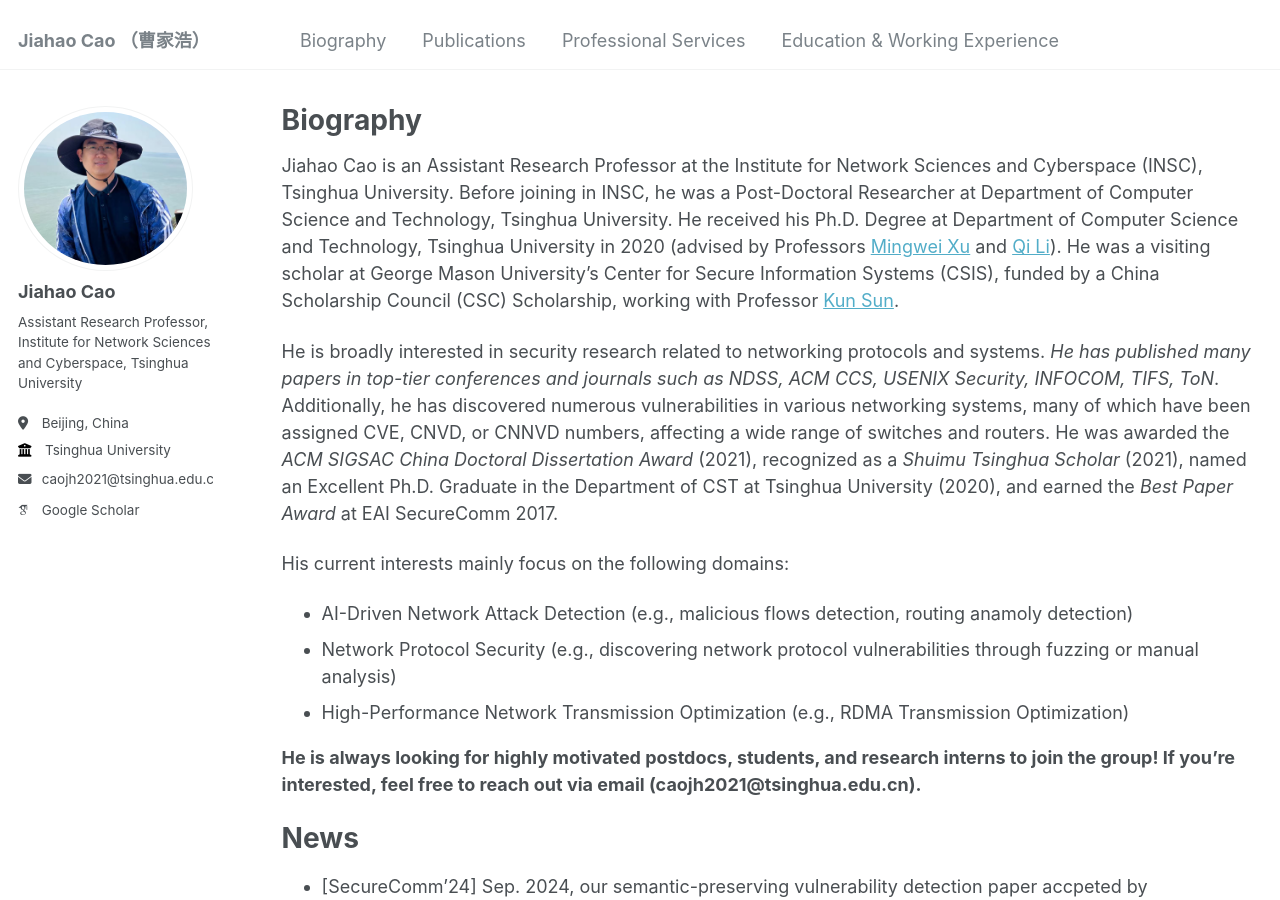
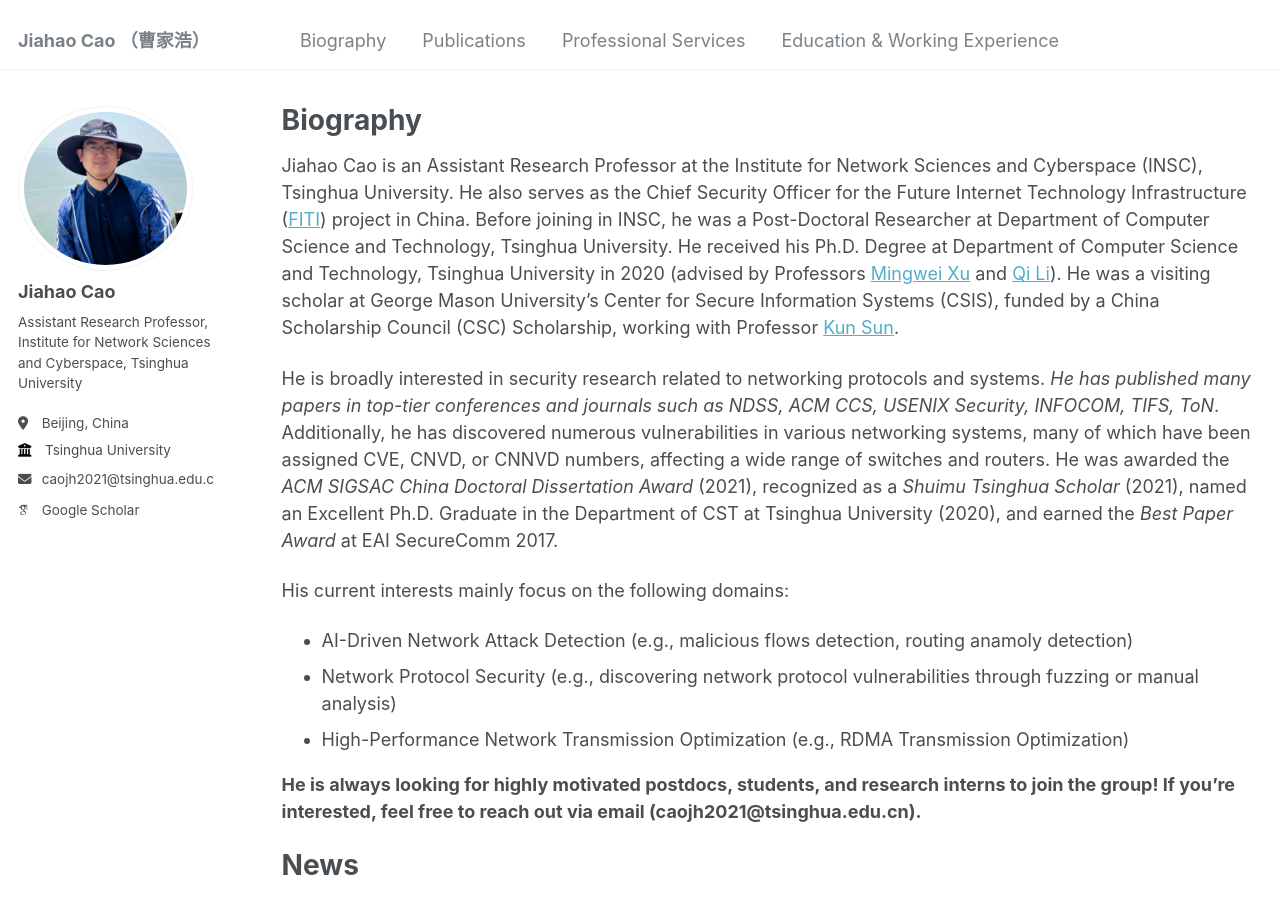
Before and after one commit to caojh15/caojh15.github.io, a Jekyll site: the page built from _pages/about.md, in a window 1280 px wide and 900 px high. Built offline with Jekyll 4.4.1, drawn with Linux system fonts in a browser that asks for light colours; some web fonts are replaced.

Commit message:
Update about.md

```diff
--- a/_pages/about.md
+++ b/_pages/about.md
@@ -8,7 +8,7 @@ redirect_from:
   - /about.html
 ---
 
-Jiahao Cao is an Assistant Research Professor at the Institute for Network Sciences and Cyberspace (INSC), Tsinghua University. Before joining in INSC, he was a Post-Doctoral Researcher at Department of Computer Science and Technology, Tsinghua University. He received his Ph.D. Degree at Department of Computer Science and Technology, Tsinghua University in 2020 (advised by Professors [Mingwei Xu](https://scholar.google.com/citations?user=xL6zuCMAAAAJ&hl=zh-CN) and [Qi Li](https://sites.google.com/site/qili2012/)). He was a visiting scholar at George Mason University's Center for Secure Information Systems (CSIS), funded by a China Scholarship Council (CSC) Scholarship, working with Professor [Kun Sun](https://csis.gmu.edu/ksun/).
+Jiahao Cao is an Assistant Research Professor at the Institute for Network Sciences and Cyberspace (INSC), Tsinghua University. He also serves as the Chief Security Officer for the Future Internet Technology Infrastructure ([FITI](https://english.news.cn/20231113/03cca2c31e654655b3473830500c9bb5/c.html)) project in China. Before joining in INSC, he was a Post-Doctoral Researcher at Department of Computer Science and Technology, Tsinghua University. He received his Ph.D. Degree at Department of Computer Science and Technology, Tsinghua University in 2020 (advised by Professors [Mingwei Xu](https://scholar.google.com/citations?user=xL6zuCMAAAAJ&hl=zh-CN) and [Qi Li](https://sites.google.com/site/qili2012/)). He was a visiting scholar at George Mason University's Center for Secure Information Systems (CSIS), funded by a China Scholarship Council (CSC) Scholarship, working with Professor [Kun Sun](https://csis.gmu.edu/ksun/).
 
 He is broadly interested in security research related to networking protocols and systems. *He has published many papers in top-tier conferences and journals such as NDSS, ACM CCS, USENIX Security, INFOCOM, TIFS, ToN*. Additionally, he has discovered numerous vulnerabilities in various networking systems, many of which have been assigned CVE, CNVD, or CNNVD numbers, affecting a wide range of switches and routers. He was awarded the *ACM SIGSAC China Doctoral Dissertation Award* (2021), recognized as a *Shuimu Tsinghua Scholar* (2021), named an Excellent Ph.D. Graduate in the Department of CST at Tsinghua University (2020), and earned the *Best Paper Award* at EAI SecureComm 2017.
 
```
